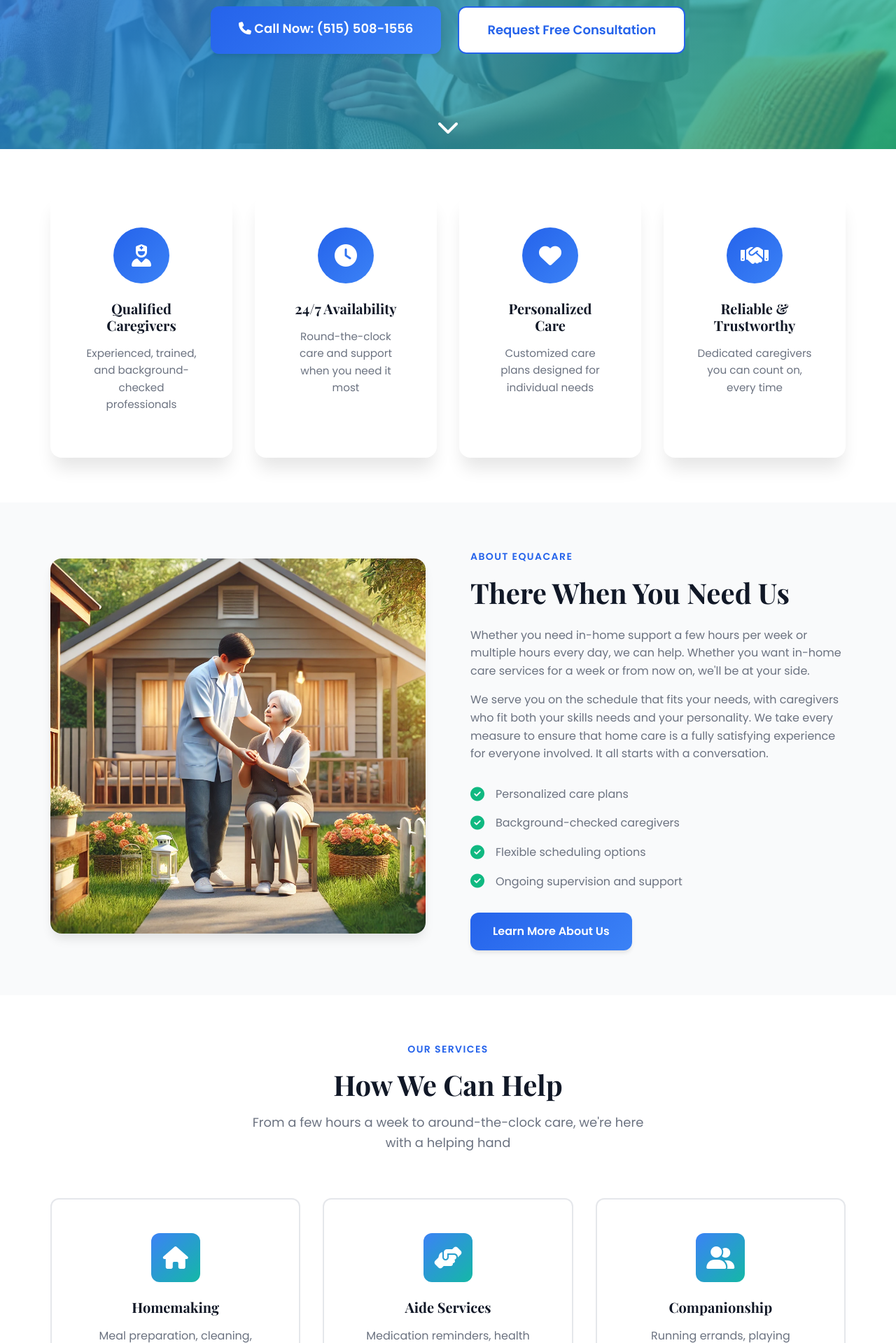
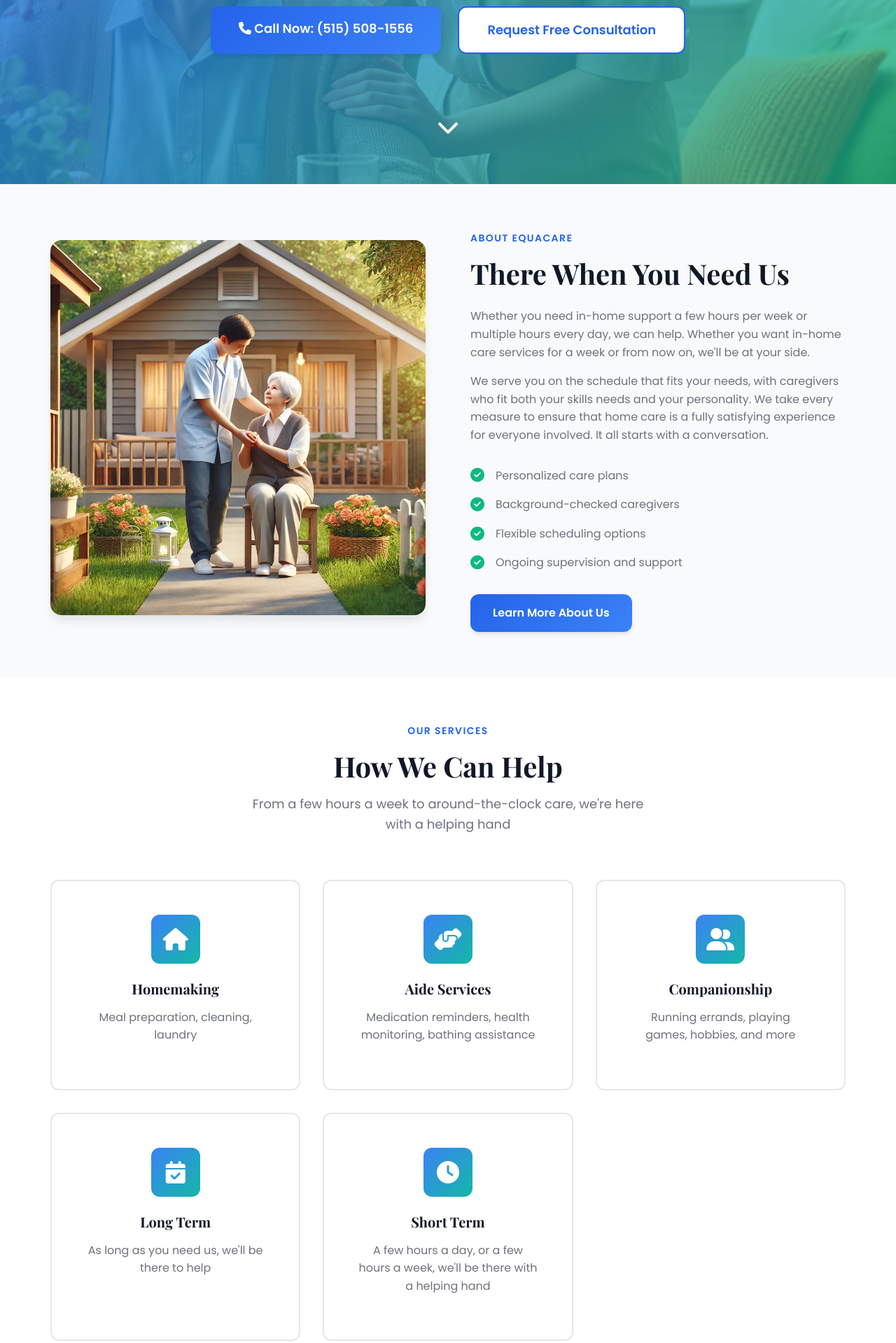
Before and after one commit to theequacare/equacare, a Django app: page / in a window 1280 px wide. Shown: the part 607-2526 px from the top of the page at 70% size. Run offline with Django 4.2, Linux system fonts and the light colour scheme; data that the repository does not hold is empty.

Commit message:
Remove features section from homepage

```diff
--- a/templates/website/home.html
+++ b/templates/website/home.html
@@ -23,42 +23,6 @@
     </div>
     <div class="hero-scroll">
         <i class="fas fa-chevron-down"></i>
-    </div>
-</section>
-
-<!-- Features Section -->
-<section class="features">
-    <div class="container">
-        <div class="features-grid">
-            <div class="feature-card">
-                <div class="feature-icon">
-                    <i class="fas fa-user-nurse"></i>
-                </div>
-                <h3>Qualified Caregivers</h3>
-                <p>Experienced, trained, and background-checked professionals</p>
-            </div>
-            <div class="feature-card">
-                <div class="feature-icon">
-                    <i class="fas fa-clock"></i>
-                </div>
-                <h3>24/7 Availability</h3>
-                <p>Round-the-clock care and support when you need it most</p>
-            </div>
-            <div class="feature-card">
-                <div class="feature-icon">
-                    <i class="fas fa-heart"></i>
-                </div>
-                <h3>Personalized Care</h3>
-                <p>Customized care plans designed for individual needs</p>
-            </div>
-            <div class="feature-card">
-                <div class="feature-icon">
-                    <i class="fas fa-handshake"></i>
-                </div>
-                <h3>Reliable & Trustworthy</h3>
-                <p>Dedicated caregivers you can count on, every time</p>
-            </div>
-        </div>
     </div>
 </section>
 
```
